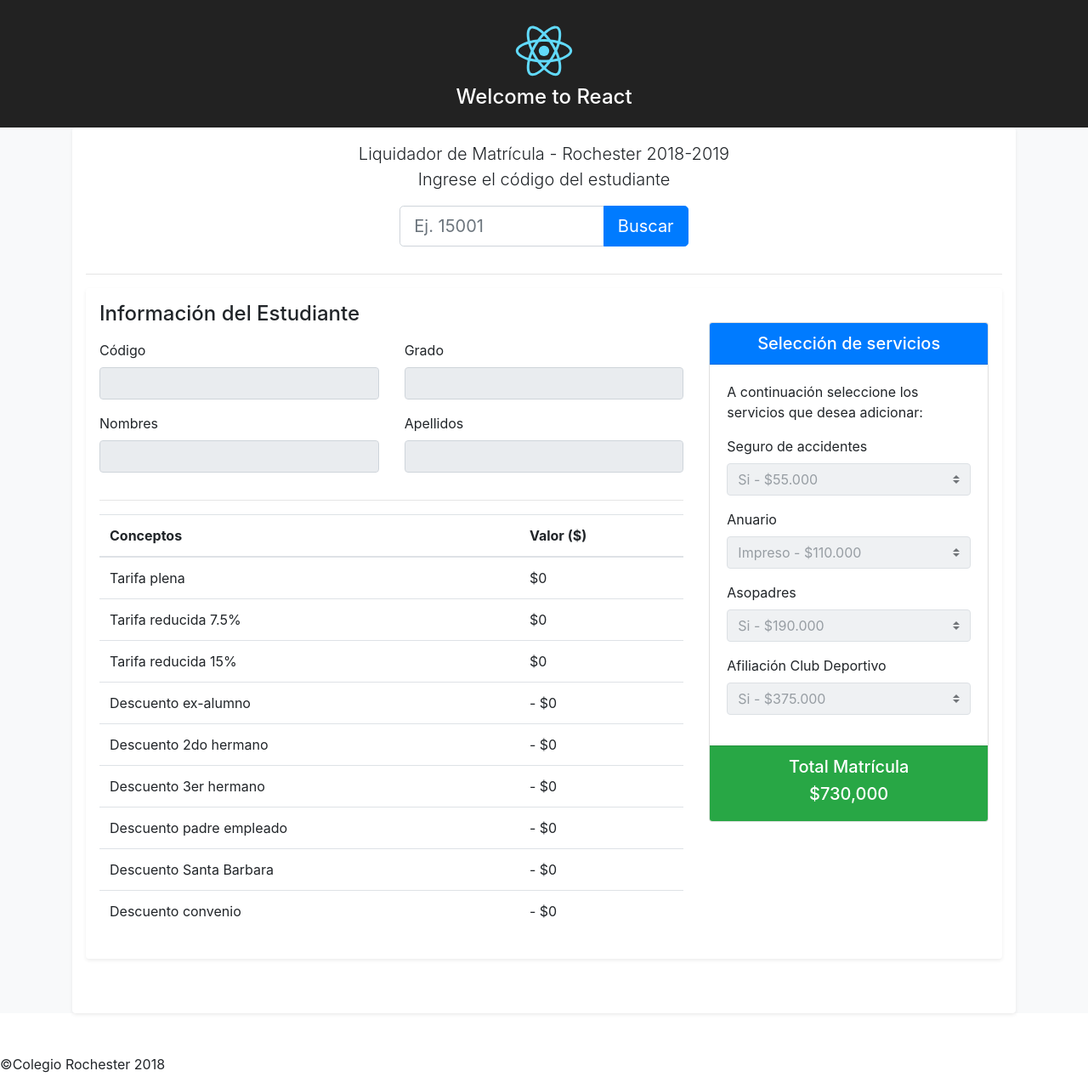
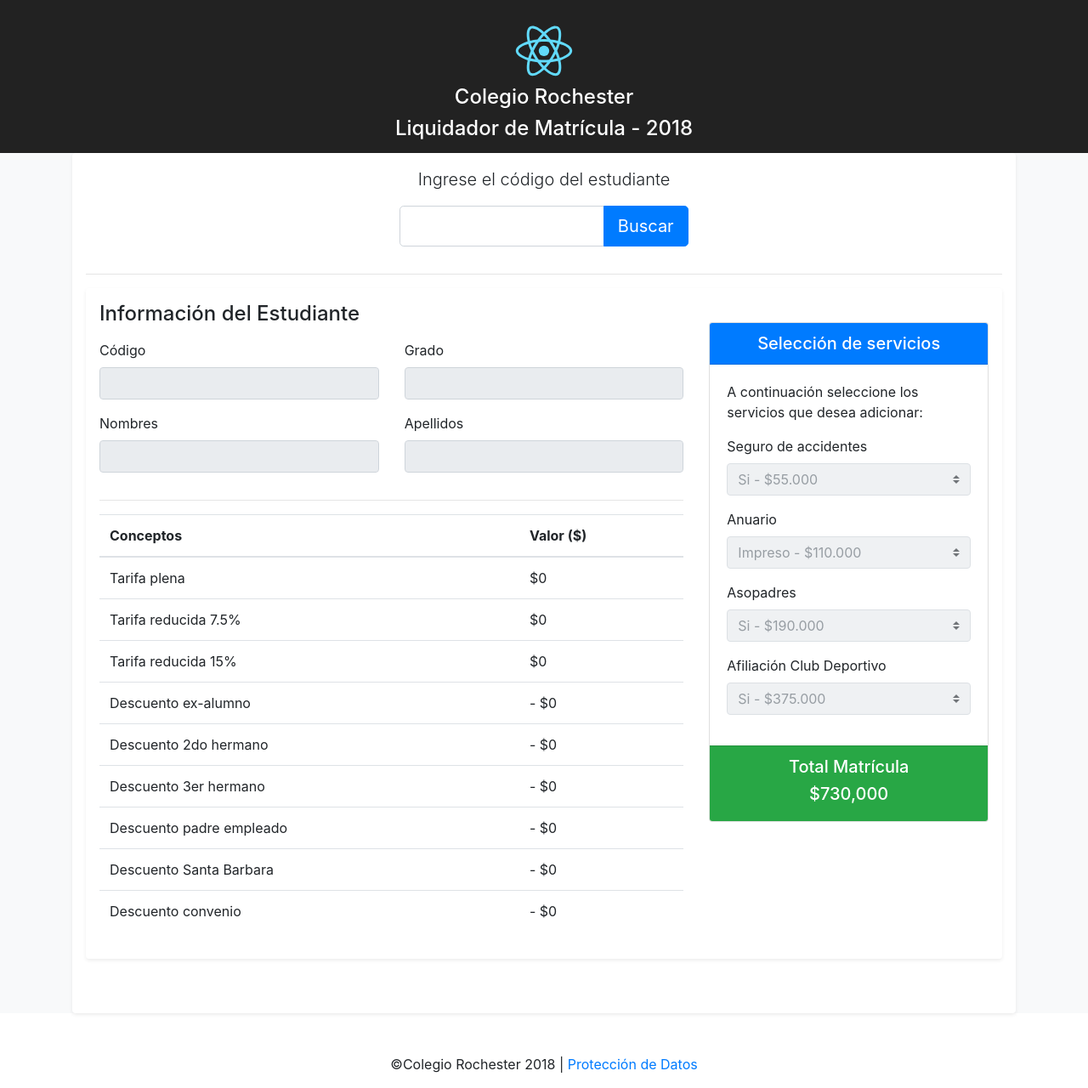
Before and after one commit to marcosaguilera/enrollment-parents, a React (Create React App) app: page / in a window 1280 px wide. Shown: the whole page at 85% size. Built offline with nearby package versions, Linux system fonts and the light colour scheme.

Commit message:
Some changes in the UI

```diff
--- a/src/components/global/Addons/Modal.js
+++ b/src/components/global/Addons/Modal.js
@@ -26,9 +26,6 @@ class Spacecraft extends Component {
   // event handling methods go here
   render() {
 
-    {/*console.log(this.props);
-    console.log("Props values: " + " Title: " + this.props.title + " Show: " + this.props.show);*/}
-
     if(!this.props.show) {
       return null;
     }
--- a/src/components/global/Content.js
+++ b/src/components/global/Content.js
@@ -1,7 +1,4 @@
 import React, { Component } from 'react';
-import ReactDOM from 'react-dom';
-
-/// Material UI
 
 //// Other dependencies
 import axios from 'axios';
@@ -103,10 +100,10 @@ class Content extends Component {
           club_seleccionado: this.state.club
 
       }, () => {
-        console.log("didMount action: " + this.state.seguro_seleccionado + ", "
+        {/*console.log("didMount action: " + this.state.seguro_seleccionado + ", "
                                         + this.state.anuario_seleccionado + ", "
                                         + this.state.asopadres_seleccionado + ", "
-                                        + this.state.club_seleccionado);
+      + this.state.club_seleccionado);*/}
         this.handleGetTotalToPay("fromStart");
       });
   }
@@ -345,8 +342,7 @@ class Content extends Component {
           <div className="shadow-sm p-3 mb-5 bg-white rounded">
           <div className="starter-template">
 
-            <p id="help-text" className="lead">Liquidador de Matrícula - Rochester 2018-2019<br />
-                                               Ingrese el código del estudiante</p>
+            <p id="help-text" className="lead">Ingrese el código del estudiante</p>
 
             <div className="row">
               <div className="col-sm">
@@ -358,7 +354,7 @@ class Content extends Component {
                       onChange={this.handleOnChange}
                       type="text"
                       className="form-control"
-                      placeholder="Ej. 15001"
+                      placeholder=""
                       aria-label="Recipient's username"
                       aria-describedby="basic-addon2"
                       maxLength="5"></input>
@@ -548,11 +544,11 @@ class Content extends Component {
                           <div className="col-12">
 
                             {/*Modal for no results from cloud data*/}
-                            <ModalUI2 title="Important message"
+                            <ModalUI title="Important message"
                                       show={this.state.isOpen}
                                       onClose={this.toggleModalNoResults}
                                       msn={this.state.message}>
-                            </ModalUI2>
+                            </ModalUI>
 
                             {/*Modal for Wrong code inserted*/}
                             <ModalUI2 title="Important message"
--- a/src/components/global/Footer.js
+++ b/src/components/global/Footer.js
@@ -14,9 +14,11 @@ class Footer extends Component {
     const { copyright = '&copy; React 2018' } = this.props
     return (
       <div className="Footer">
-        <p>
-          {copyright}
-        </p>
+        <footer className="footer">
+            <div className="container">
+              <p>{copyright} | <a href="https://rochester.edu.co/politica-proteccion-datos/" target="_blank">Protección de Datos</a> </p>
+            </div>
+        </footer>
       </div>
     );
   }
--- a/src/components/global/Header.js
+++ b/src/components/global/Header.js
@@ -8,7 +8,8 @@ class Header extends Component {
       <div className="Header">
         <header className="Header-header">
           <img src={logo} className="Header-logo" alt="logo" />
-          <h1 className="Header-title">Welcome to React</h1>
+          <h1 className="Header-title">Colegio Rochester</h1>
+          <h3 className="Header-title">Liquidador de Matrícula - 2018</h3>
         </header>
       </div>
     );
--- a/src/components/global/css/Footer.css
+++ b/src/components/global/css/Footer.css
@@ -1,3 +1,3 @@
-.Header {
+.Footer {
   text-align: center;
 }
--- a/src/components/global/css/Header.css
+++ b/src/components/global/css/Header.css
@@ -9,7 +9,8 @@
 
 .Header-header {
   background-color: #222;
-  height: 150px;
+  /*background-image: url('../images/pattern.jpg');*/
+  height: 180px;
   padding: 20px;
   color: white;
 }
```
Also changed, not shown: src/components/global/images/pattern.jpg (added), src/components/global/images/pattern2.jpg (added).
